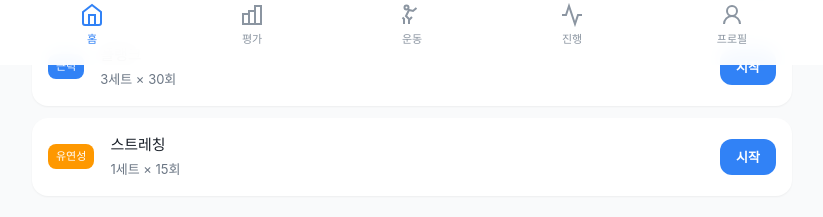
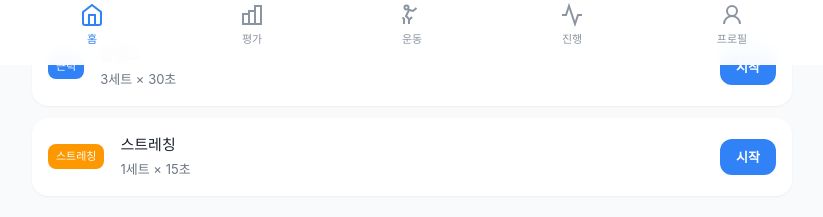
Before and after one commit to sub3man/noricare, a Next.js app in the folder apps/frontend/: page / in a window 1280 px wide. Shown: the part 735-952 px from the top of the page, without its empty margins (228-1051 px from the left). Built offline with nearby package versions, Linux system fonts and the light colour scheme; a web font is replaced by a local one.

Commit message:
Add exercise session to home page, update user to admin

```diff
--- a/apps/frontend/app/page.tsx
+++ b/apps/frontend/app/page.tsx
@@ -1,22 +1,35 @@
 'use client';
 
+import { useState } from 'react';
 import Link from 'next/link';
 import styles from './page.module.css';
+import ExerciseSession from '@/components/ExerciseSession';
+
+interface TodayExercise {
+    id: number;
+    name: string;
+    type: string;
+    sets: number;
+    reps: string;
+    intensity: number;
+    completed: boolean;
+}
 
 export default function Home() {
-    // Mock data - in production, this would come from API
     const user = {
-        name: '김지현',
+        name: '관리자',
         completedToday: 2,
         totalToday: 4,
     };
 
-    const todayExercises = [
-        { id: 1, name: '스쿼트', sets: 3, reps: 12, category: 'STRENGTH', completed: true },
-        { id: 2, name: '런지', sets: 3, reps: 10, category: 'STRENGTH', completed: true },
-        { id: 3, name: '플랭크', sets: 3, reps: 30, category: 'STRENGTH', completed: false },
-        { id: 4, name: '스트레칭', sets: 1, reps: 15, category: 'FLEXIBILITY', completed: false },
-    ];
+    const [todayExercises, setTodayExercises] = useState<TodayExercise[]>([
+        { id: 1, name: '스쿼트', type: '무산소', sets: 3, reps: '12회', intensity: 6, completed: true },
+        { id: 2, name: '런지', type: '무산소', sets: 3, reps: '10회', intensity: 7, completed: true },
+        { id: 3, name: '플랭크', type: '무산소', sets: 3, reps: '30초', intensity: 8, completed: false },
+        { id: 4, name: '스트레칭', type: '스트레칭', sets: 1, reps: '15초', intensity: 2, completed: false },
+    ]);
+
+    const [activeSession, setActiveSession] = useState<TodayExercise | null>(null);
 
     const healthSummary = {
         sppbScore: 9,
@@ -25,25 +38,42 @@ export default function Home() {
         streak: 5,
     };
 
-    const getCategoryColor = (category: string) => {
-        switch (category) {
-            case 'STRENGTH': return 'var(--blue-500)';
-            case 'AEROBIC': return 'var(--green-500)';
-            case 'FLEXIBILITY': return 'var(--orange-500)';
-            case 'BALANCE': return 'var(--teal-500)';
+    const getCategoryColor = (type: string) => {
+        switch (type) {
+            case '무산소': return 'var(--blue-500)';
+            case '유산소': return 'var(--red-500)';
+            case '스트레칭': return 'var(--orange-500)';
             default: return 'var(--grey-500)';
         }
     };
 
-    const getCategoryLabel = (category: string) => {
-        switch (category) {
-            case 'STRENGTH': return '근력';
-            case 'AEROBIC': return '유산소';
-            case 'FLEXIBILITY': return '유연성';
-            case 'BALANCE': return '균형';
-            default: return category;
+    const getCategoryLabel = (type: string) => {
+        switch (type) {
+            case '무산소': return '근력';
+            case '유산소': return '유산소';
+            case '스트레칭': return '스트레칭';
+            default: return type;
         }
     };
+
+    const handleStartExercise = (exercise: TodayExercise) => {
+        if (!exercise.completed) {
+            setActiveSession(exercise);
+        }
+    };
+
+    const handleCompleteExercise = () => {
+        if (activeSession) {
+            setTodayExercises(prev =>
+                prev.map(ex =>
+                    ex.id === activeSession.id ? { ...ex, completed: true } : ex
+                )
+            );
+            setActiveSession(null);
+        }
+    };
+
+    const completedCount = todayExercises.filter(e => e.completed).length;
 
     return (
         <div className="container animate-fade-in">
@@ -68,8 +98,8 @@ export default function Home() {
                     <div>
                         <p className="caption">오늘의 진행도</p>
                         <p className={styles.progressValue}>
-                            <span className={styles.progressCurrent}>{user.completedToday}</span>
-                            <span className={styles.progressTotal}>/ {user.totalToday}</span>
+                            <span className={styles.progressCurrent}>{completedCount}</span>
+                            <span className={styles.progressTotal}>/ {todayExercises.length}</span>
                         </p>
                     </div>
                     <div className={styles.progressCircle}>
@@ -82,14 +112,14 @@ export default function Home() {
                             />
                             <path
                                 className={styles.circle}
-                                strokeDasharray={`${(user.completedToday / user.totalToday) * 100}, 100`}
+                                strokeDasharray={`${(completedCount / todayExercises.length) * 100}, 100`}
                                 d="M18 2.0845
                   a 15.9155 15.9155 0 0 1 0 31.831
                   a 15.9155 15.9155 0 0 1 0 -31.831"
                             />
                         </svg>
                         <span className={styles.progressPercent}>
-                            {Math.round((user.completedToday / user.totalToday) * 100)}%
+                            {Math.round((completedCount / todayExercises.length) * 100)}%
                         </span>
                     </div>
                 </div>
@@ -140,16 +170,17 @@ export default function Home() {
                         <div
                             key={exercise.id}
                             className={`card ${styles.exerciseItem} ${exercise.completed ? styles.completed : ''}`}
+                            onClick={() => handleStartExercise(exercise)}
                         >
                             <div
                                 className={styles.exerciseBadge}
-                                style={{ backgroundColor: getCategoryColor(exercise.category) }}
+                                style={{ backgroundColor: getCategoryColor(exercise.type) }}
                             >
-                                {getCategoryLabel(exercise.category)}
+                                {getCategoryLabel(exercise.type)}
                             </div>
                             <div className={styles.exerciseInfo}>
                                 <h4 className={styles.exerciseName}>{exercise.name}</h4>
-                                <p className="caption">{exercise.sets}세트 × {exercise.reps}회</p>
+                                <p className="caption">{exercise.sets}세트 × {exercise.reps}</p>
                             </div>
                             <div className={styles.exerciseStatus}>
                                 {exercise.completed ? (
@@ -173,6 +204,15 @@ export default function Home() {
                 </div>
                 <span className={styles.motivationEmoji}>💪</span>
             </section>
+
+            {/* Exercise Session Modal */}
+            {activeSession && (
+                <ExerciseSession
+                    exercise={activeSession}
+                    onComplete={handleCompleteExercise}
+                    onClose={() => setActiveSession(null)}
+                />
+            )}
         </div>
     );
 }
--- a/apps/frontend/app/profile/page.tsx
+++ b/apps/frontend/app/profile/page.tsx
@@ -21,10 +21,10 @@ interface HealthSummary {
 export default function ProfilePage() {
     const [isEditing, setIsEditing] = useState(false);
     const [profile, setProfile] = useState<UserProfile>({
-        name: '김지현',
-        email: 'jihyun.kim@email.com',
+        name: '관리자',
+        email: 'admin@livelively.kr',
         birthDate: '1989-05-15',
-        gender: 'F',
+        gender: 'M',
         phone: '010-1234-5678',
     });
 
```
